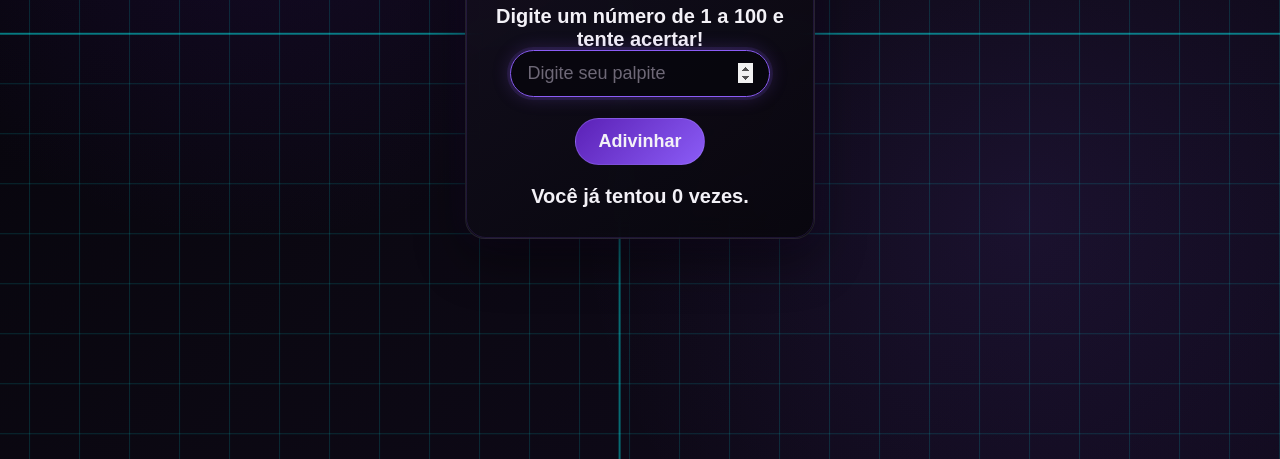
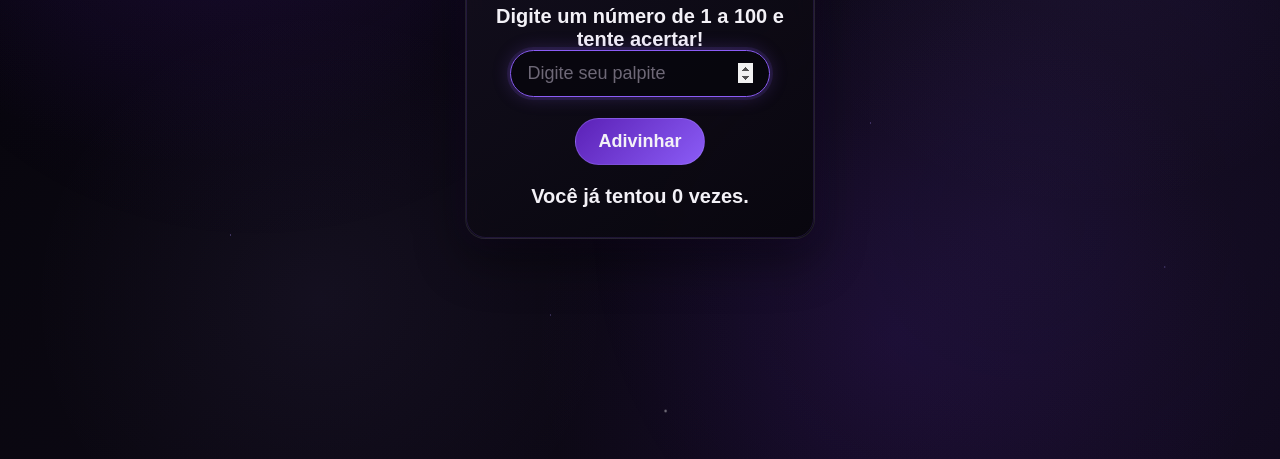
Before and after one commit to kaua-gabriel/Jogo-De-Adivinhar, a plain HTML site: page index.html in a window 1280 px wide. Shown: the part 341-800 px from the top of the page. Drawn offline with Linux system fonts and the light colour scheme.

Commit message:
Add files via upload

```diff
--- a/game.js
+++ b/game.js
@@ -74,119 +74,6 @@ function resetGame() {
 }
 
 
-// ==============================
-// FUNDO DE GRADE
-// ==============================
-
-(() => {
-    const canvas = document.getElementById('neon-grid');
-    const ctx = canvas.getContext('2d');
-
-    let width, height;
-
-    const gridSize = 50;
-
-    let offsetX = 0;
-    let offsetY = 0;
-
-    const speedX = 0.4;
-    const speedY = 0.25;
-
-
-    function resize() {
-        width = window.innerWidth;
-        height = window.innerHeight;
-
-        canvas.width = width;
-        canvas.height = height;
-    }
-
-
-    window.addEventListener('resize', resize);
-
-    resize();
-
-
-    function drawGrid() {
-        ctx.clearRect(0, 0, width, height);
-
-        ctx.strokeStyle = 'rgba(0, 255, 255, 0.15)';
-        ctx.lineWidth = 1;
-
-
-        // Linhas verticais
-        for (
-            let x = -offsetX % gridSize;
-            x < width;
-            x += gridSize
-        ) {
-            ctx.beginPath();
-
-            ctx.moveTo(x, 0);
-            ctx.lineTo(x, height);
-
-            ctx.stroke();
-        }
-
-
-        // Linhas horizontais
-        for (
-            let y = -offsetY % gridSize;
-            y < height;
-            y += gridSize
-        ) {
-            ctx.beginPath();
-
-            ctx.moveTo(0, y);
-            ctx.lineTo(width, y);
-
-            ctx.stroke();
-        }
-
-
-        // Linhas mais brilhantes pulsando no centro
-        const pulseX =
-            width / 2 - offsetX % gridSize;
-
-        const pulseY =
-            height / 2 - offsetY % gridSize;
-
-
-        ctx.strokeStyle = 'rgba(0, 255, 255, 0.4)';
-        ctx.lineWidth = 2;
-
-
-        ctx.beginPath();
-
-        ctx.moveTo(pulseX, 0);
-        ctx.lineTo(pulseX, height);
-
-        ctx.stroke();
-
-
-        ctx.beginPath();
-
-        ctx.moveTo(0, pulseY);
-        ctx.lineTo(width, pulseY);
-
-        ctx.stroke();
-    }
-
-
-    function animate() {
-        offsetX += speedX;
-        offsetY += speedY;
-
-        drawGrid();
-
-        requestAnimationFrame(animate);
-    }
-
-
-    animate();
-
-})();
-
 
 // ==============================
 // INICIALIZAÇÃO
--- a/style.css
+++ b/style.css
@@ -40,20 +40,30 @@ body {
 
     background:
         radial-gradient(
-            ellipse at 15% 10%,
-            rgba(91, 33, 182, 0.10),
+            circle at 15% 15%,
+            rgba(91, 33, 182, 0.18),
+            transparent 30%
+        ),
+        radial-gradient(
+            circle at 85% 25%,
+            rgba(139, 92, 246, 0.10),
+            transparent 28%
+        ),
+        radial-gradient(
+            circle at 70% 85%,
+            rgba(91, 33, 182, 0.14),
             transparent 32%
         ),
         radial-gradient(
-            ellipse at 85% 80%,
-            rgba(139, 92, 246, 0.08),
-            transparent 35%
+            circle at 25% 80%,
+            rgba(167, 139, 250, 0.06),
+            transparent 25%
         ),
         linear-gradient(
             135deg,
-            #05040a,
-            #0b0812 50%,
-            #100a18
+            #05040a 0%,
+            #0b0812 45%,
+            #100a1c 100%
         );
 
     color: var(--branco);
@@ -68,6 +78,77 @@ body {
     overflow: hidden;
 
     cursor: url('https://cdn.jsdelivr.net/gh/ixartz/animated-cursor@main/public/arrow.cur'), auto;
+
+    position: relative;
+}
+
+
+/* =========================
+   ESTRELAS
+========================= */
+
+body::before {
+    content: '';
+
+    position: fixed;
+    inset: 0;
+
+    pointer-events: none;
+
+    background-image:
+        radial-gradient(
+            2px 2px at 8% 18%,
+            rgba(255, 255, 255, 0.85),
+            transparent
+        ),
+        radial-gradient(
+            1px 1px at 18% 72%,
+            rgba(167, 139, 250, 0.85),
+            transparent
+        ),
+        radial-gradient(
+            2px 2px at 32% 35%,
+            rgba(255, 255, 255, 0.75),
+            transparent
+        ),
+        radial-gradient(
+            1px 1px at 43% 82%,
+            rgba(167, 139, 250, 0.70),
+            transparent
+        ),
+        radial-gradient(
+            2px 2px at 57% 14%,
+            rgba(255, 255, 255, 0.90),
+            transparent
+        ),
+        radial-gradient(
+            1px 1px at 68% 58%,
+            rgba(167, 139, 250, 0.80),
+            transparent
+        ),
+        radial-gradient(
+            2px 2px at 79% 22%,
+            rgba(255, 255, 255, 0.80),
+            transparent
+        ),
+        radial-gradient(
+            1px 1px at 91% 76%,
+            rgba(167, 139, 250, 0.75),
+            transparent
+        ),
+        radial-gradient(
+            2px 2px at 52% 94%,
+            rgba(255, 255, 255, 0.70),
+            transparent
+        );
+
+    background-size: 100% 100%;
+
+    opacity: 0.8;
+
+    z-index: -2;
+
+    animation: starsTwinkle 4s ease-in-out infinite alternate;
 }
 
 
@@ -85,23 +166,20 @@ body {
     background:
         radial-gradient(
             circle at 20% 20%,
-            rgba(91, 33, 182, 0.16),
+            rgba(91, 33, 182, 0.10),
             transparent 35%
         ),
         radial-gradient(
             circle at 80% 70%,
-            rgba(139, 92, 246, 0.10),
+            rgba(139, 92, 246, 0.07),
             transparent 38%
-        ),
-        linear-gradient(
-            135deg,
-            #05040a 0%,
-            #0b0812 45%,
-            #100a1c 100%
         );
 
     z-index: -1;
+
     display: block;
+
+    pointer-events: none;
 }
 
 
@@ -142,7 +220,9 @@ body {
 }
 
 
-/* Borda roxa sutil */
+/* =========================
+   BORDA ROXA SUTIL
+========================= */
 
 .container::after {
     content: '';
@@ -228,14 +308,18 @@ input {
 }
 
 
-/* Placeholder */
+/* =========================
+   PLACEHOLDER
+========================= */
 
 input::placeholder {
     color: var(--cinza-escuro);
 }
 
 
-/* Foco */
+/* =========================
+   FOCO
+========================= */
 
 input:focus {
     border-color: var(--roxo);
@@ -282,7 +366,9 @@ button {
 }
 
 
-/* Hover */
+/* =========================
+   HOVER
+========================= */
 
 button:hover {
     background:
@@ -299,7 +385,9 @@ button:hover {
 }
 
 
-/* Clique */
+/* =========================
+   CLIQUE
+========================= */
 
 button:active {
     transform: scale(0.98);
@@ -450,6 +538,26 @@ p {
 
 
 /* =========================
+   BRILHO DAS ESTRELAS
+========================= */
+
+@keyframes starsTwinkle {
+
+    0% {
+        opacity: 0.55;
+    }
+
+    50% {
+        opacity: 0.85;
+    }
+
+    100% {
+        opacity: 0.65;
+    }
+}
+
+
+/* =========================
    RESPONSIVO
 ========================= */
 
```
